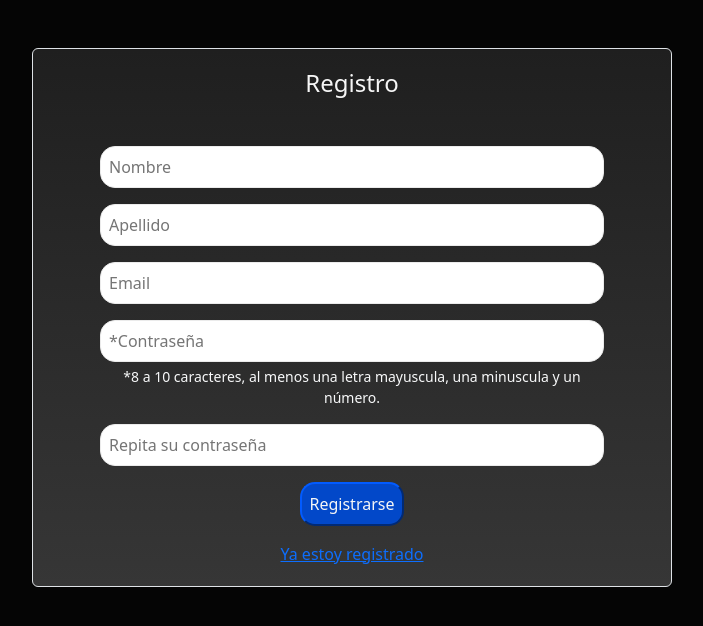
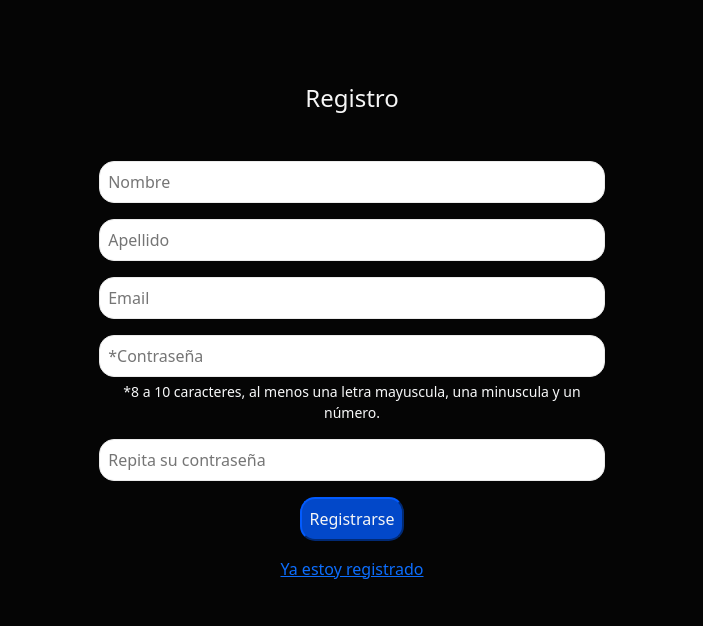
Before and after one commit to NachoGuardo1/To-Do, a React (Vite) app: page /register in a window 1280 px wide. Shown: the top 626 px of the page, without its empty margins (288-991 px from the left). Built offline with nearby package versions, Linux system fonts and the light colour scheme.

Commit message:
arreglos en estilos

```diff
--- a/src/componentes/FormTareaApp.jsx
+++ b/src/componentes/FormTareaApp.jsx
@@ -1,11 +1,7 @@
 import React, { useState } from "react";
 import axios from "axios";
 import { FontAwesomeIcon } from "@fortawesome/react-fontawesome";
-import {
-  faPenToSquare,
-  faPlus,
-  faXmark,
-} from "@fortawesome/free-solid-svg-icons";
+import { faPlus } from "@fortawesome/free-solid-svg-icons";
 
 export const FormTareaApp = ({ setTareas, tareas }) => {
   const [nombreTarea, setNombreTarea] = useState("");
@@ -45,6 +41,7 @@ export const FormTareaApp = ({ setTareas, tareas }) => {
       );
       resetForm();
       setTareas([...tareas, resp.data]);
+      window.location.reload();
     } catch (error) {
       console.log(error);
     }
--- a/src/componentes/List.jsx
+++ b/src/componentes/List.jsx
@@ -7,11 +7,11 @@ import {
   faSquareCheck,
   faX,
 } from "@fortawesome/free-solid-svg-icons";
-import { format } from "date-fns";
 import "../styles/tareas.css";
 import { ModalForm } from "./ModalForm";
 import { FormEditTarea } from "./FormEditTarea";
 import { Modal } from "react-bootstrap";
+import { format } from "date-fns";
 
 export const List = () => {
   const [tareas, setTareas] = useState([]);
@@ -95,10 +95,13 @@ export const List = () => {
   };
 
   return (
-    <div className="d-flex row justify-content-center mx-0">
-      <div className="container row d-flex justify-content-start "></div>
+    <div
+      className="d-flex row justify-content-center mx-0"
+      style={{ marginBottom: "4.5rem" }}
+    >
+      <div className="container row d-flex justify-content-start"></div>
       {loading ? (
-        <div className="text-center mt-3 ">
+        <div className="text-center mt-3">
           <div className="lds-roller">
             <div></div>
             <div></div>
@@ -118,6 +121,9 @@ export const List = () => {
                 <div className="col-8 px-1">
                   <h6>{tarea.nombre}</h6>
                   <p>{tarea.descripcion}</p>
+                  <span>
+                    {format(new Date(tarea.fechaCreacion), "dd/MM/yyyy")}
+                  </span>
                 </div>
                 <aside className="d-flex gap-3 col-4 my-auto justify-content-end px-1">
                   <FontAwesomeIcon
@@ -144,6 +150,9 @@ export const List = () => {
                 <div className="col-8  px-1">
                   <h6>{tarea.nombre}</h6>
                   <p>{tarea.descripcion}</p>
+                  <span>
+                    {format(new Date(tarea.fechaCreacion), "dd/MM/yyyy")}
+                  </span>
                 </div>
                 <aside className="d-flex gap-3 col-4 my-auto justify-content-end px-1">
                   <FontAwesomeIcon
--- a/src/componentes/LoginForm.jsx
+++ b/src/componentes/LoginForm.jsx
@@ -71,7 +71,7 @@ export const LoginForm = () => {
     <>
       <div>
         <form
-          className="col-10 col-sm-10 col-md-6  mx-auto border rounded mt-5 p-1  miDiv"
+          className="col-10 col-sm-10 col-md-6  mx-auto p-1 miDiv"
           onSubmit={handleLogin}
         >
           <div className="text-center">
--- a/src/componentes/RegisterForm.jsx
+++ b/src/componentes/RegisterForm.jsx
@@ -70,7 +70,7 @@ export const RegisterForm = () => {
   return (
     <div className="my-3">
       <form
-        className="col-10 col-sm-10 col-md-6 mx-auto border rounded mt-5 p-1  miDiv"
+        className="col-10 col-sm-10 col-md-6 mx-auto  p-1  miDiv"
         onSubmit={handleRegister}
       >
         <h4 className="text-center mt-3 mb-5">Registro</h4>
--- a/src/styles/animation.css
+++ b/src/styles/animation.css
@@ -127,7 +127,7 @@
 
 .miDiv {
   color: #f6f6f6;
-  background: linear-gradient(to bottom, #1f1f1f, #363636);
+  margin-top: 4rem;
   transition: opacity 1s ease-in-out;
 }
 
```
Also changed, not shown: src/vercel.json.
